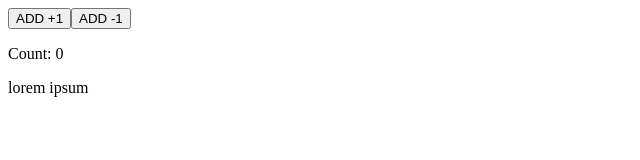
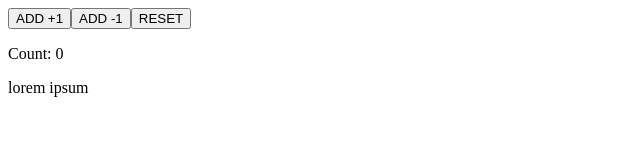
Before and after one commit to Claudiasals/React, a React (Vite) app: page / in a window 1280 px wide. Shown: the top 160 px of the page, without its empty margins (0-640 px from the left). Built offline with nearby package versions, Linux system fonts and the light colour scheme.

Commit message:
add reset count button

```diff
--- a/src/Counter.jsx
+++ b/src/Counter.jsx
@@ -25,10 +25,16 @@ const Counter = () => {
         });
     }
 
+    const resetButton = () =>
+        setCount(0); // riportiamo count a 0
+
+
+
         return (
             <div>
                 <button onClick={handleClickButton}>ADD +1</button>
                 <button onClick={handleClickButton2}>ADD -1</button>
+                <button onClick={resetButton}>RESET</button>
 
                 <p> Count: {count} </p>
             </div>
```
